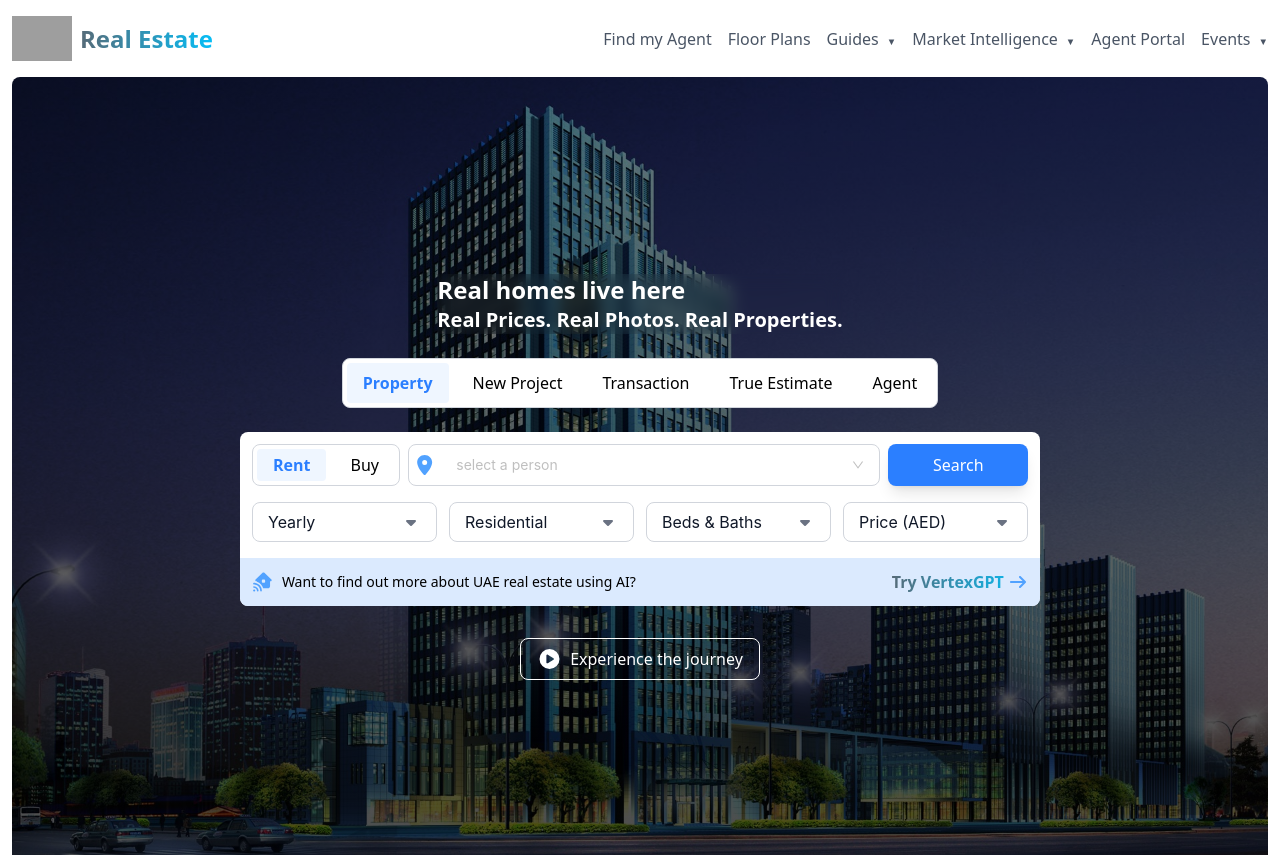
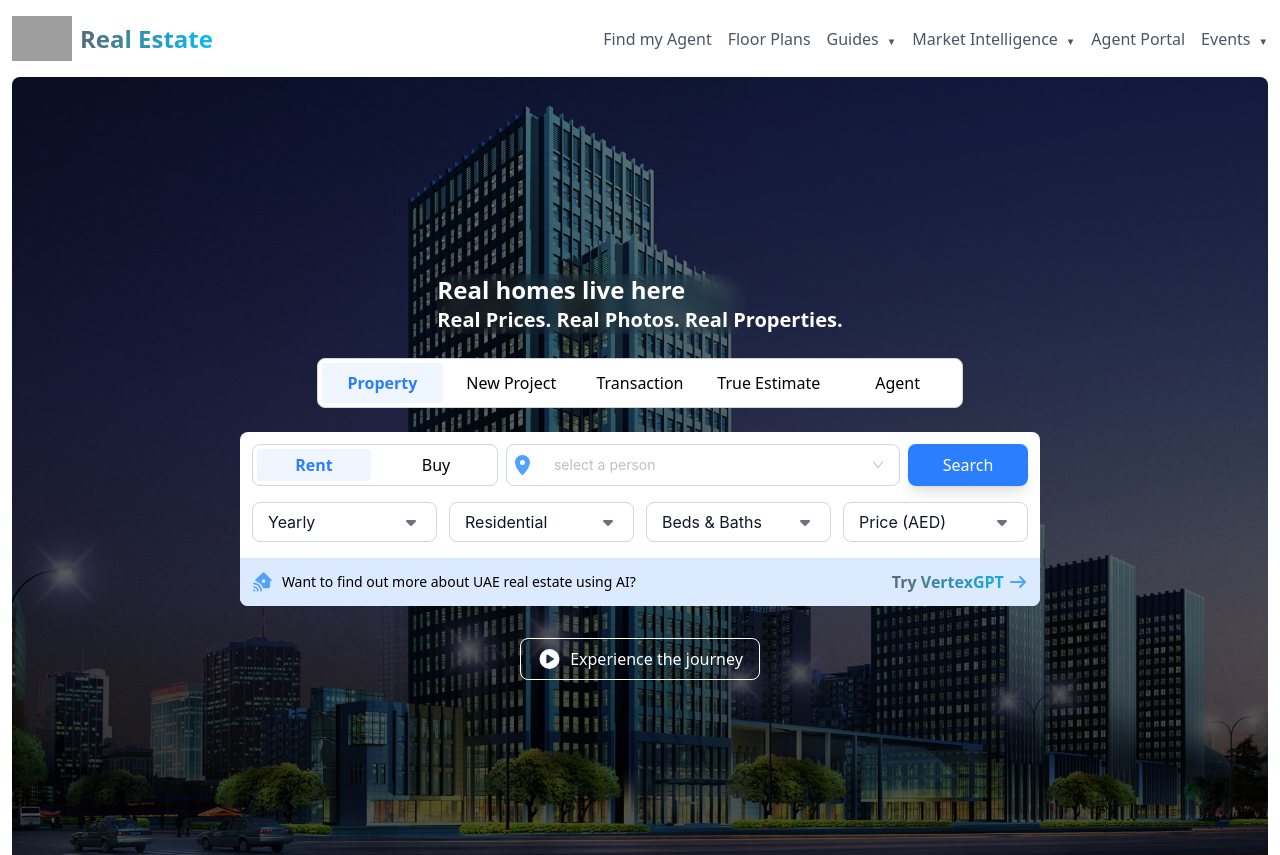
Before and after one commit to anwar108658/vertex-real-state, a React (Vite) app: page / in a window 1280 px wide. Shown: the top 855 px of the page. Built offline with nearby package versions, Linux system fonts and the light colour scheme; grey boxes are pictures that could not be loaded.

Commit message:
segment-min-w

```diff
--- a/src/components/Segment.jsx
+++ b/src/components/Segment.jsx
@@ -20,7 +20,7 @@ const Segment = ({values,options=[],size="md",className=""}) => {
   return (
     <div className={`${className} inline-flex  bg-white flex-wrap justify-center items-center gap-2 border-1 border-gray-300 p-1 rounded-lg`}>
       {options && options.map(item => (
-        <button key={item?.key} onClick={() => handleClick(item.key)} className={`${size === "lg" ? "p-2" : size === "md" ? "p-1" : size === "sm" ? "p-0 " : ""} ${selectedVal === item?.key ? 'bg-blue-50 font-semibold rounded text-blue-500' : ''} flex-1 whitespace-nowrap px-4 cursor-pointer flex gap-2 items-center justify-center`}>
+        <button key={item?.key} onClick={() => handleClick(item.key)} className={`${size === "lg" ? "p-2" : size === "md" ? "p-1" : size === "sm" ? "p-0 " : ""} ${selectedVal === item?.key ? 'bg-blue-50 font-semibold rounded text-blue-500' : ''} min-w-[114px] flex-1 whitespace-nowrap px-4 cursor-pointer flex gap-2 items-center justify-center`}>
           {item?.icon}
           {item?.value}
         </button>
```
